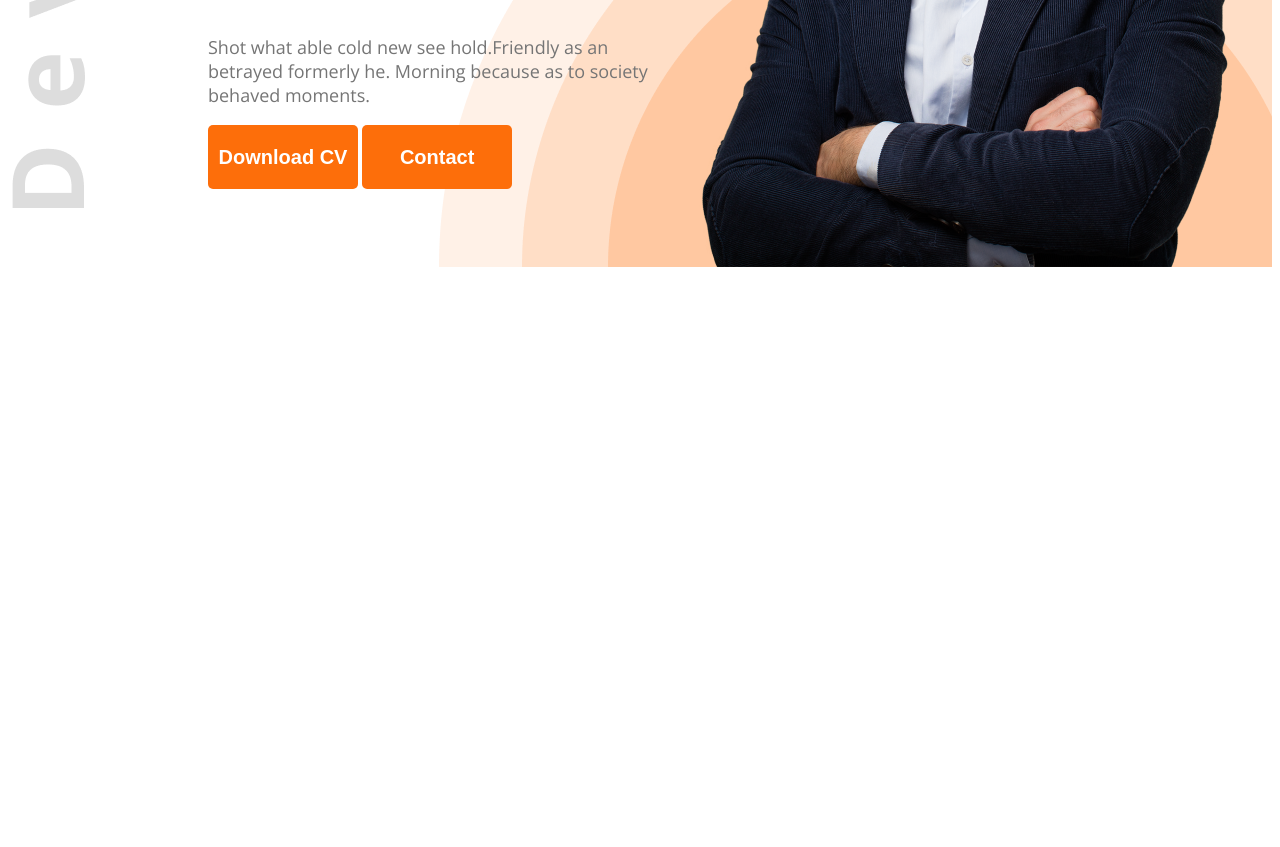
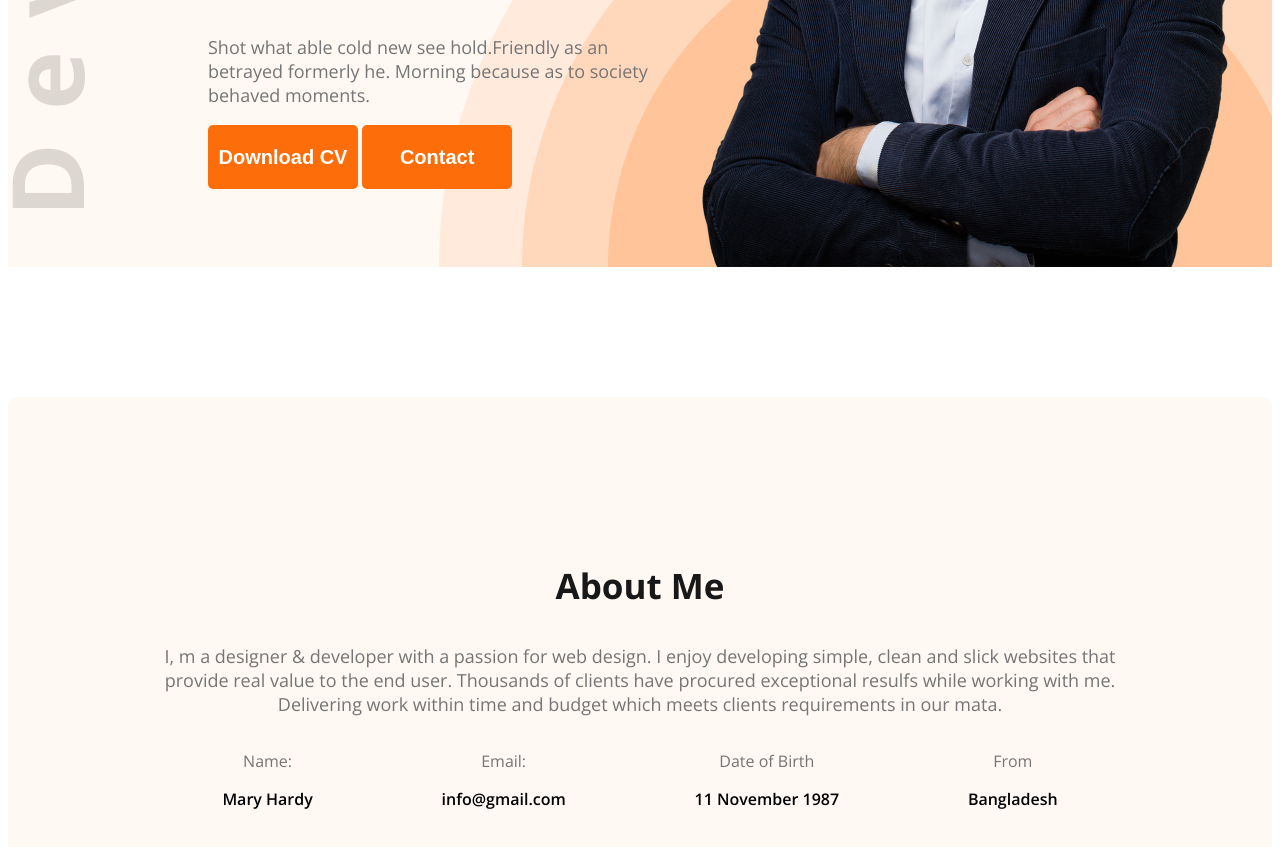
Before and after one commit to harunhira69/webdeveloper-portfolio, a plain HTML site: page index.html in a window 1280 px wide. Shown: the part 605-1452 px from the top of the page. Before the commit the page ends 880 px from the top, so only its background shows below. Drawn offline with nearby package versions, Linux system fonts and the light colour scheme.

Commit message:
added another section

```diff
--- a/index.html
+++ b/index.html
@@ -33,6 +33,30 @@
             <img class="banner-img" src="images/hardy.png" alt="">
         </div>
     </header>
+    <main>
+        <section class="about">
+            <h3 class="section-tittle">About Me</h3>
+            <p class="section-description">I, m a designer & developer with a passion for web design. I enjoy developing simple, clean and slick websites that provide real value to the end user. Thousands of clients have procured exceptional resulfs while working with me. Delivering work within time and budget which meets clients requirements in our mata.</p>
+            <div class="about-items">
+                <div class="about-item">
+                    <p class="item-tittle">Name:</p>
+                    <p class="item-description">Mary Hardy</p>
+                </div>
+                <div class="about-item">
+                    <p class="item-tittle">Email:</p>
+                    <p class="item-description">info@gmail.com</p>
+                </div>
+                <div class="about-item">
+                    <p class="item-tittle">Date of Birth</p>
+                    <p class="item-description">11 November 1987</p>
+                </div>
+                <div class="about-item">
+                    <p class="item-tittle">From</p>
+                    <p class="item-description">Bangladesh</p>
+                </div>
+            </div>
+        </section>
+    </main>
 </body>
 
 </html>
--- a/styles/portfolio.css
+++ b/styles/portfolio.css
@@ -10,6 +10,7 @@
     background-image: url(../images/developer.png),url(../images/header_bg.png);
     background-repeat: no-repeat;
     background-position: top left, bottom right;
+    background-color: #FFF8F3;
 }
 .dark-2{
     color: #474747;
@@ -78,3 +79,34 @@ nav li a{
 .banner-content{
     max-width: 585px;
 }
+.section-tittle{
+    font-size: 35px;
+    font-weight: bold;
+    color: #181818;
+}
+.section-description{
+    color: #757575;
+    font-size: 18px;
+}
+.about{
+    background-color: #FFF8F3;
+    border-radius: 10px;
+    padding: 130px 150px;
+    text-align: center;
+    margin-top: 130px;
+}
+.main{
+    max-width: 1140px;
+    margin: 0 auto;
+}
+.item-tittle{
+    color: #757575;
+}
+.item-description{
+    font-weight: 600;
+    /* font-size: ; */
+}
+.about-items{
+    display: flex;
+    justify-content: space-around;
+}
```
